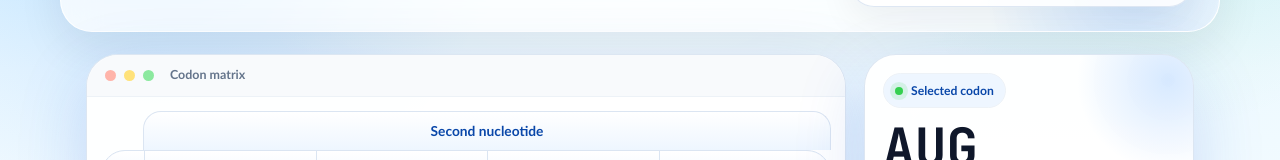
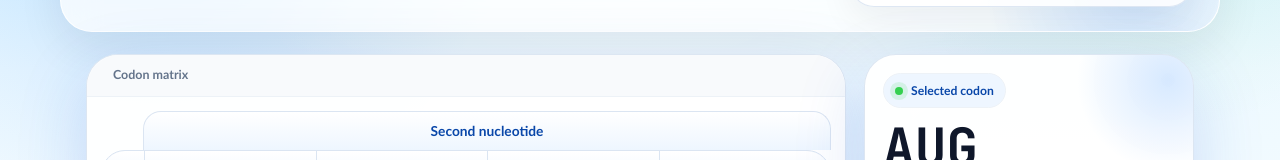
Before and after one commit to juanbetancurm/translation-app, a React (Vite) app: page /codons in a window 1280 px wide. Shown: the part 296-456 px from the top of the page. Built offline with nearby package versions, Linux system fonts and the light colour scheme.

Commit message:
Fixed dots-codons-bar

```diff
--- a/src/features/codon-chart/CodonChart.jsx
+++ b/src/features/codon-chart/CodonChart.jsx
@@ -76,9 +76,6 @@ export default function CodonChart() {
       <section className="codon-chart-layout">
         <div className="codon-chart-product-frame">
           <div className="codon-chart-window-bar" aria-hidden="true">
-            <span className="codon-chart-window-dot" />
-            <span className="codon-chart-window-dot" />
-            <span className="codon-chart-window-dot" />
             <span className="codon-chart-window-title">
               {t("codonChart.matrix.windowTitle")}
             </span>
```
